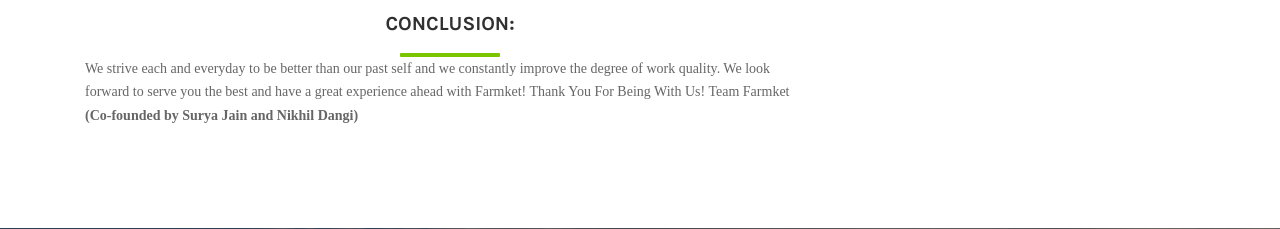
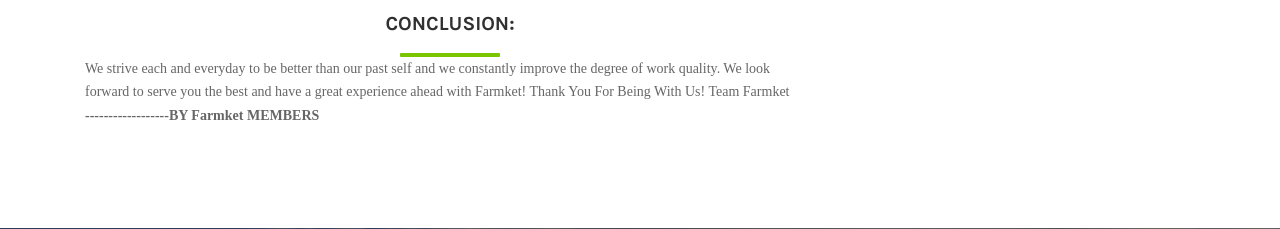
Before and after one commit to farmket/farm, a Django app: page /service/about_us in a window 1280 px wide. Shown: the part 1445-1674 px from the top of the page. Run offline with Django 3.2, Linux system fonts and the light colour scheme; some libraries are stand-ins or nearby versions; some web fonts are replaced.

Commit message:
lcoal changes

```diff
--- a/service/templates/service/about.html
+++ b/service/templates/service/about.html
@@ -127,7 +127,7 @@
 Thank You For Being With Us!
 Team Farmket
             <br>
-            <b>(Co-founded by Surya Jain and Nikhil Dangi)</b></p>
+            <b> ------------------BY Farmket MEMBERS</b></p>
             <!--<a href="#" class="btn famie-btn mt-30">Read More</a>-->
           </div>
         </div>
```
